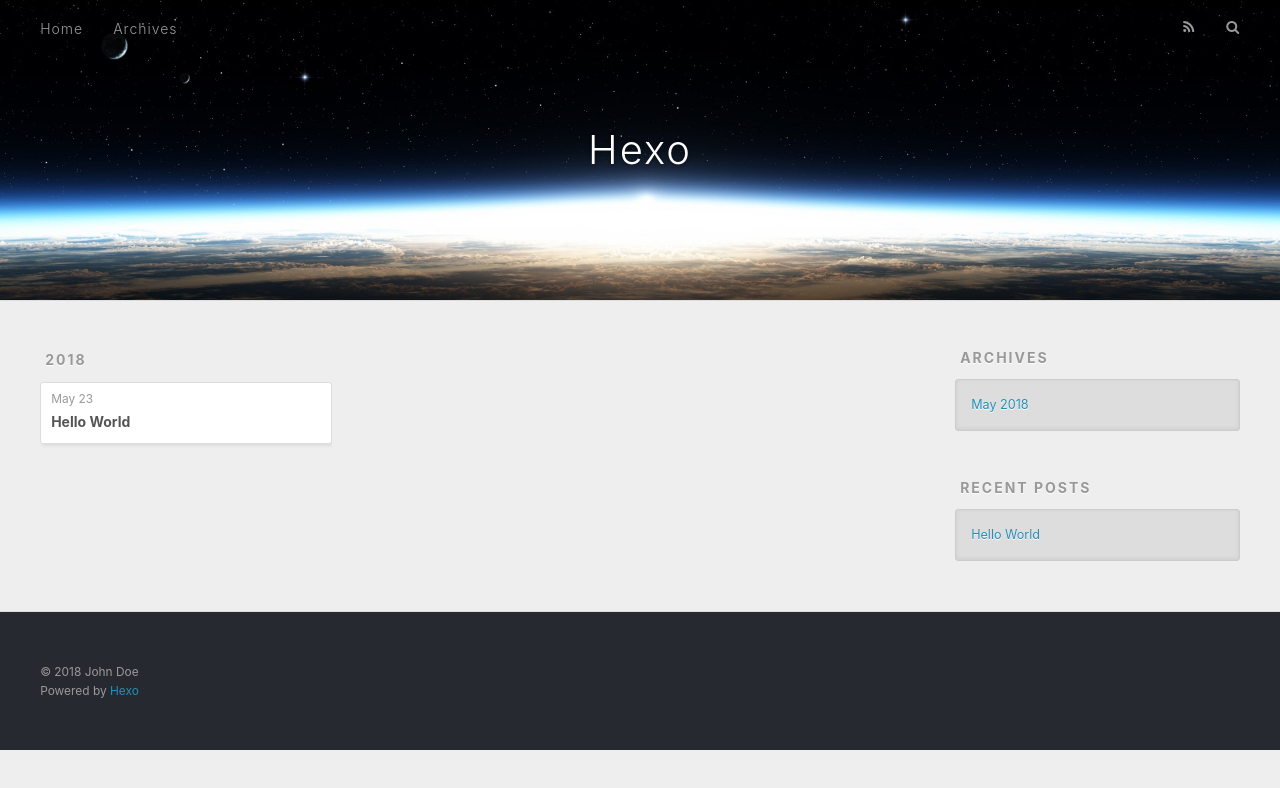
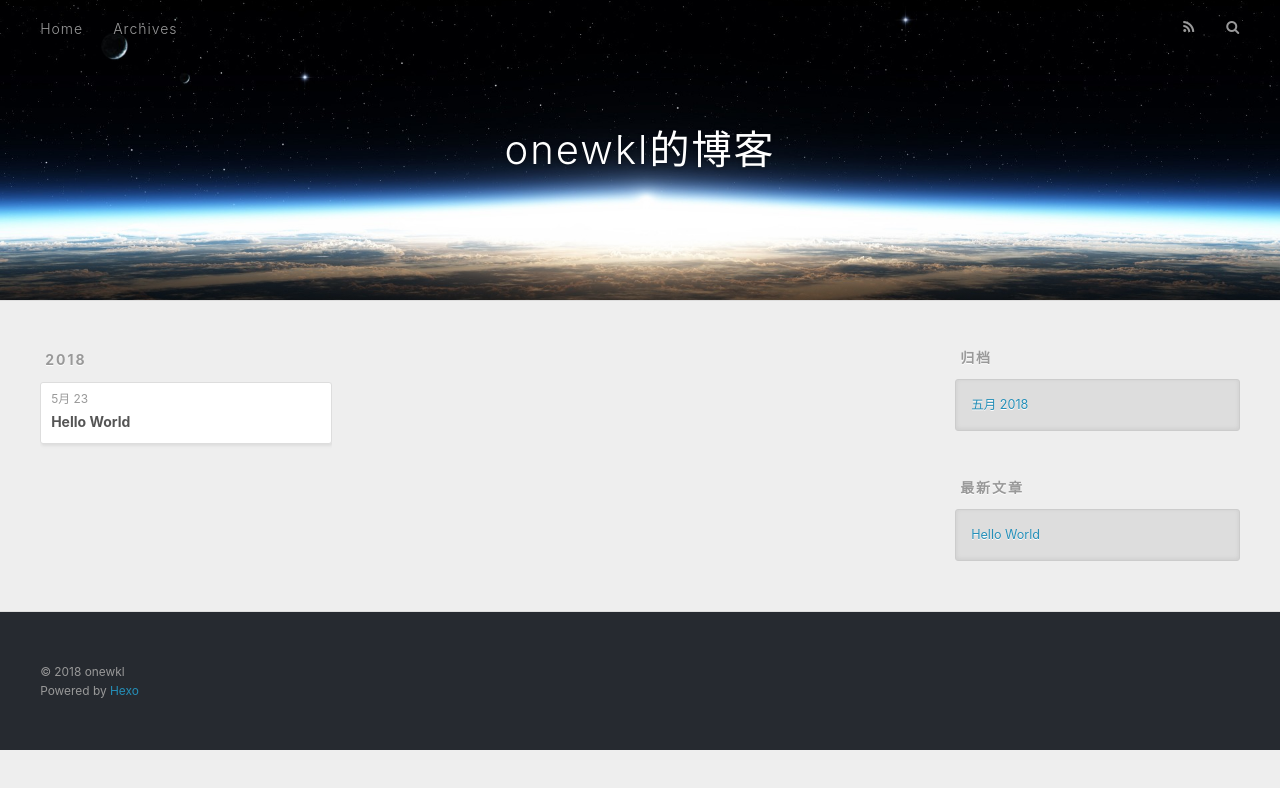
Before and after one commit to onewkl/onewkl.github.io, a plain HTML site: page archives/index.html in a window 1280 px wide. Drawn offline with nearby package versions, Linux system fonts and the light colour scheme.

Commit message:
Site updated: 2018-05-23 14:50:47

```diff
--- a/archives/index.html
+++ b/archives/index.html
@@ -5,17 +5,17 @@
 
 
 
-  <title>Archives | Hexo</title>
+  <title>归档 | onewkl的博客</title>
   <meta name="viewport" content="width=device-width, initial-scale=1, maximum-scale=1">
   <meta property="og:type" content="website">
-<meta property="og:title" content="Hexo">
+<meta property="og:title" content="onewkl的博客">
 <meta property="og:url" content="http://yoursite.com/archives/index.html">
-<meta property="og:site_name" content="Hexo">
-<meta property="og:locale" content="default">
+<meta property="og:site_name" content="onewkl的博客">
+<meta property="og:locale" content="zh-CN">
 <meta name="twitter:card" content="summary">
-<meta name="twitter:title" content="Hexo">
+<meta name="twitter:title" content="onewkl的博客">
 
-    <link rel="alternate" href="/atom.xml" title="Hexo" type="application/atom+xml">
+    <link rel="alternate" href="/atom.xml" title="onewkl的博客" type="application/atom+xml">
 
 
     <link rel="icon" href="/favicon.png">
@@ -34,7 +34,7 @@
   <div id="header-outer" class="outer">
     <div id="header-title" class="inner">
       <h1 id="logo-wrap">
-        <a href="/" id="logo">Hexo</a>
+        <a href="/" id="logo">onewkl的博客</a>
       </h1>
 
     </div>
@@ -51,7 +51,7 @@
 
           <a id="nav-rss-link" class="nav-icon" href="/atom.xml" title="RSS Feed"></a>
 
-        <a id="nav-search-btn" class="nav-icon" title="Search"></a>
+        <a id="nav-search-btn" class="nav-icon" title="搜索"></a>
       </nav>
       <div id="search-form-wrap">
         <form action="//google.com/search" method="get" accept-charset="UTF-8" class="search-form"><input type="search" name="q" class="search-form-input" placeholder="Search"><button type="submit" class="search-form-submit">&#xF002;</button><input type="hidden" name="sitesearch" value="http://yoursite.com"></form>
@@ -77,7 +77,7 @@
   <div class="archive-article-inner">
     <header class="archive-article-header">
       <a href="/2018/05/23/hello-world/" class="archive-article-date">
-  <time datetime="2018-05-23T06:42:10.000Z" itemprop="datePublished">May 23</time>
+  <time datetime="2018-05-23T06:42:10.000Z" itemprop="datePublished">5月 23</time>
 </a>
 
 
@@ -109,9 +109,9 @@
 
 
   <div class="widget-wrap">
-    <h3 class="widget-title">Archives</h3>
+    <h3 class="widget-title">归档</h3>
     <div class="widget">
-      <ul class="archive-list"><li class="archive-list-item"><a class="archive-list-link" href="/archives/2018/05/">May 2018</a></li></ul>
+      <ul class="archive-list"><li class="archive-list-item"><a class="archive-list-link" href="/archives/2018/05/">五月 2018</a></li></ul>
     </div>
   </div>
 
@@ -119,7 +119,7 @@
 
 
   <div class="widget-wrap">
-    <h3 class="widget-title">Recent Posts</h3>
+    <h3 class="widget-title">最新文章</h3>
     <div class="widget">
       <ul>
 
@@ -139,7 +139,7 @@
 
   <div class="outer">
     <div id="footer-info" class="inner">
-      &copy; 2018 John Doe<br>
+      &copy; 2018 onewkl<br>
       Powered by <a href="http://hexo.io/" target="_blank">Hexo</a>
     </div>
   </div>
```
Also changed, not shown: 2018/05/23/hello-world/index.html (+11 -11 lines), archives/2018/05/index.html (+13 -13 lines), archives/2018/index.html (+13 -13 lines), index.html (+13 -13 lines).
